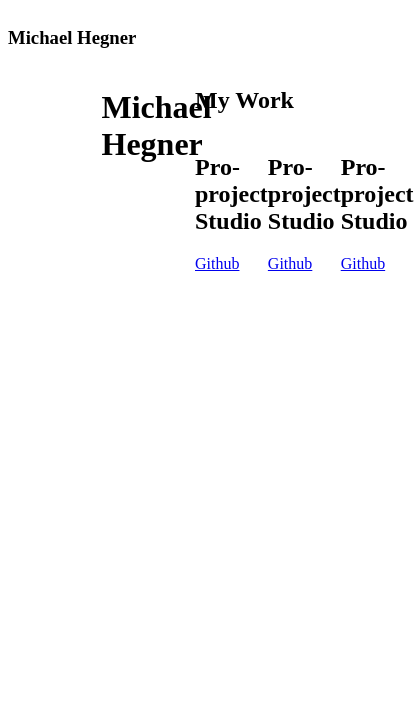
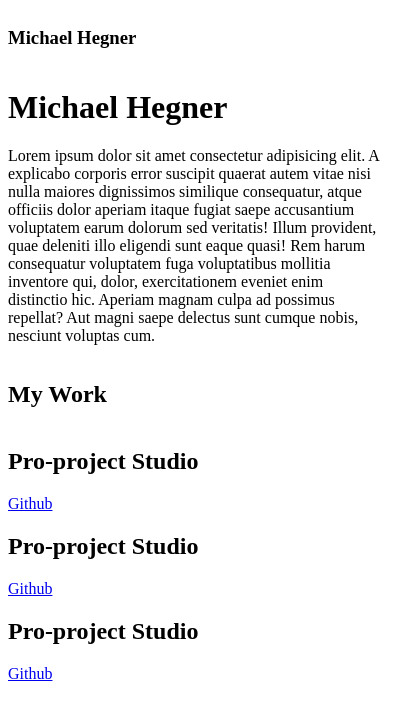
Before and after one commit to hegner123/react-portfolio, a Next.js app: page / in a window 390 px wide. Shown: the top 720 px of the page, 414 px wide, since content can reach past the window. Built offline with nearby package versions, Linux system fonts and the light colour scheme.

Commit message:
madded css breakpoints and responsive classes to index.js

```diff
--- a/pages/index.js
+++ b/pages/index.js
@@ -22,34 +22,35 @@ export default function Home() {
 
 
             <div className="row">
-              <div className="col-6">
+              <div className="col-12 col-lg-6">
                 <div className="row">
-              <div className="col-6">
+              <div className="col-12 col-lg-6">
                 </div>
-                <div className="col-6">
+                <div className="col-12 col-lg-6">
                   <h1>Michael Hegner</h1>
+                  <p> Lorem ipsum dolor sit amet consectetur adipisicing elit. A explicabo corporis error suscipit quaerat autem vitae nisi nulla maiores dignissimos similique consequatur, atque officiis dolor aperiam itaque fugiat saepe accusantium voluptatem earum dolorum sed veritatis! Illum provident, quae deleniti illo eligendi sunt eaque quasi! Rem harum consequatur voluptatem fuga voluptatibus mollitia inventore qui, dolor, exercitationem eveniet enim distinctio hic. Aperiam magnam culpa ad possimus repellat? Aut magni saepe delectus sunt cumque nobis, nesciunt voluptas cum. </p>
                 </div>
                 </div>
                 </div>
 
-            <div className="col-6">
+            <div className="col-12 col-lg-6">
               <div className="row">
                 <div className="col-12">
                   <h2>My Work</h2>
                   <div className="row">
-                  <div className="col-4">
+                  <div className="col-12 col-lg-6">
                     <Project
                     projectName={Projects.project1.projectName}
                     projectUrl ={Projects.project1.projectUrl}
                     />
                   </div>
-                  <div className="col-4">
+                  <div className="col-12 col-lg-6">
                   <Project
                     projectName={Projects.project1.projectName}
                     projectUrl ={Projects.project1.projectUrl}
                     />
                   </div>
-                  <div className="col-4">
+                  <div className="col-12 col-lg-6">
                   <Project
                     projectName={Projects.project1.projectName}
                     projectUrl ={Projects.project1.projectUrl}
--- a/pages/style/style.css
+++ b/pages/style/style.css
@@ -1,21 +1,75 @@
+body{
+    height:100vh;
+}
 .container{
     display:flex;
     flex-direction: column;
+
 }
 
 .row, nav{
     display:flex;
     width:100%;
 }
-
-.col-12{
-    width:100%;
+.row{
+    flex-wrap: wrap;
 }
 
-.col-6{
-    width:50%;
+
+
+/* Extra small devices (phones, 600px and down) */
+@media only screen and (max-width: 600px) {
+    .col-12{
+        width:100%;
+    }
+
+    .col-6{
+        width:50%;
+    }
 }
 
-.container{
-    height:500px;
+/* Small devices (portrait tablets and large phones, 600px and up) */
+@media only screen and (min-width: 600px) {
+    .col-sm-12{
+        width:100%;
+    }
+
+    .col-sm-6{
+        width:50%;
+    }
 }
+
+/* Medium devices (landscape tablets, 768px and up) */
+@media only screen and (min-width: 768px) {
+    .col-md-12{
+        width:100%;
+    }
+
+    .col-md-6{
+        width:50%;
+    }
+
+}
+
+/* Large devices (laptops/desktops, 992px and up) */
+@media only screen and (min-width: 992px) {
+    .col-lg-12{
+        width:100%;
+    }
+
+    .col-lg-6{
+        width:50%;
+    }
+
+}
+
+/* Extra large devices (large laptops and desktops, 1200px and up) */
+@media only screen and (min-width: 1200px) {
+    .col-xl-12{
+        width:100%;
+    }
+
+    .col-xl-6{
+        width:50%;
+    }
+}
```
